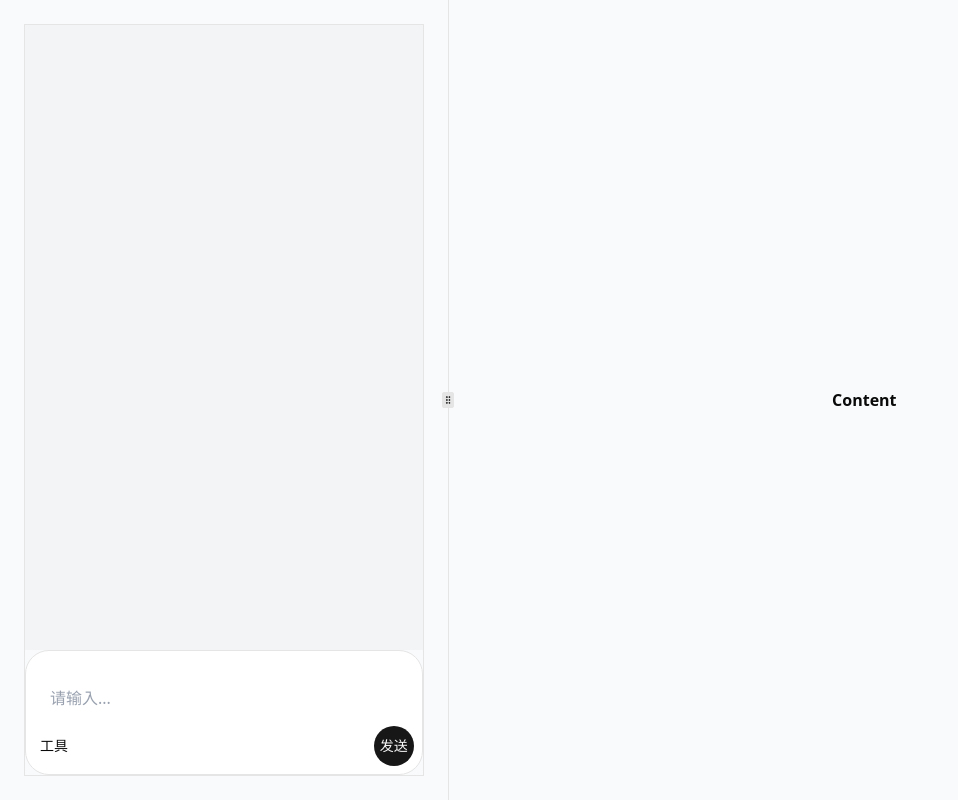
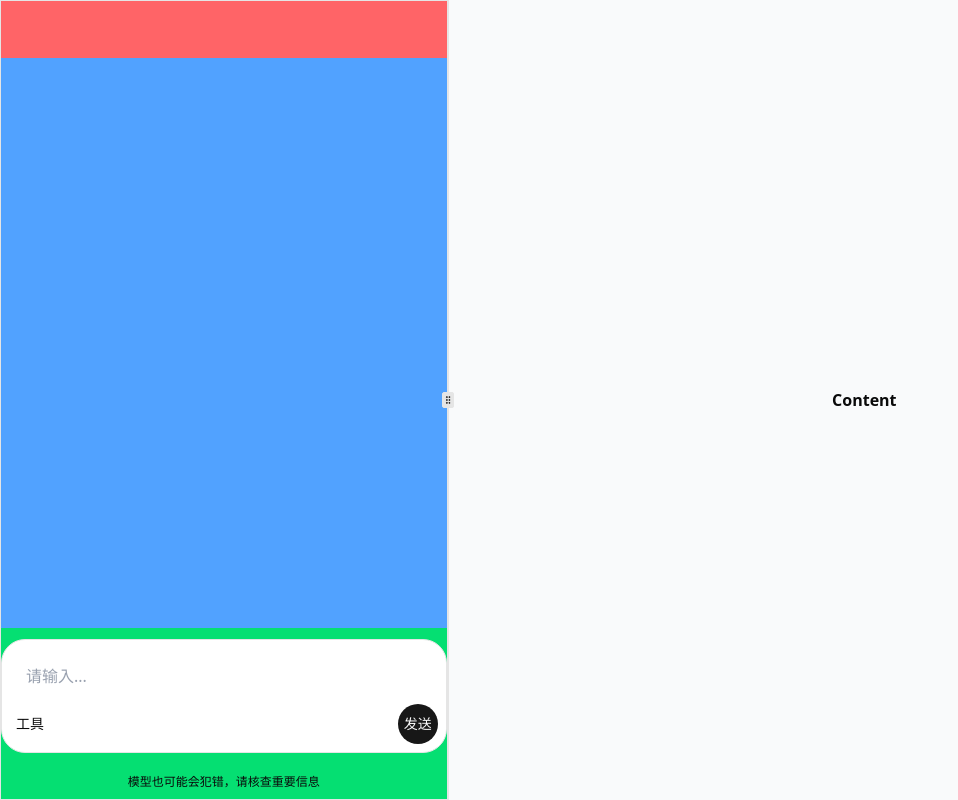
Before and after one commit to WakeUp-Jin/super-agent-platform, a Next.js app: page /work-space in a window 1280 px wide. Shown: the whole page, without its empty margins (0-958 px from the left). Built offline with nearby package versions, Linux system fonts and the light colour scheme.

Commit message:
feat:助手的聊天框部分完成，剩下消息组件和消息元素

```diff
--- a/app/globals.css
+++ b/app/globals.css
@@ -1,5 +1,5 @@
-@import "tailwindcss";
-@import "tw-animate-css";
+@import 'tailwindcss';
+@import 'tw-animate-css';
 
 @custom-variant dark (&:is(.dark *));
 
@@ -120,3 +120,9 @@
     @apply bg-background text-foreground;
   }
 }
+
+@layer components {
+  .custom-scrollbar {
+    @apply overflow-auto [&::-webkit-scrollbar]:w-2 [&::-webkit-scrollbar-thumb]:rounded-full [&::-webkit-scrollbar-thumb]:bg-gray-300 hover:[&::-webkit-scrollbar-thumb]:bg-gray-400 [&::-webkit-scrollbar-track]:bg-transparent;
+  }
+}
--- a/app/work-space/page.tsx
+++ b/app/work-space/page.tsx
@@ -28,7 +28,7 @@ export default function ResizablePanels() {
       className="h-screen"
     >
       <ResizablePanel defaultSize={35}>
-        <div className="flex h-full items-center justify-center p-6">
+        <div className="flex h-full items-center justify-center">
           {/* <span className="font-semibold">Sidebar</span>
            */}
            <ChatContainer messages={[]} onSend={() => {}} />
@@ -36,7 +36,7 @@ export default function ResizablePanels() {
       </ResizablePanel>
       <ResizableHandle withHandle />
       <ResizablePanel defaultSize={65}>
-        <div className="flex h-full items-center justify-center p-6">
+        <div className="flex h-full items-center justify-center">
           <span className="font-semibold">Content</span>
         </div>
       </ResizablePanel>
--- a/components/assistant-chat/chat-container.tsx
+++ b/components/assistant-chat/chat-container.tsx
@@ -54,19 +54,26 @@ export function ChatContainer({ messages, onSend, loading }: ChatProps) {
 
   return (
     <div className="flex h-full w-full flex-col overflow-hidden border">
+      <div id="tab-header" className="w-full basis-1/14 bg-red-400"></div>
+
       {/* 消息区 - 可滚动 */}
-      <div className="flex-1 basis-5/6 overflow-y-auto bg-gray-100 p-6">
+      <div id="message-select" className="w-full basis-10/14 bg-blue-400">
+        <div className="flex-1 basis-5/6 overflow-y-auto p-6">
           <ChatMessages messages={messages} />
           <div ref={messagesEndRef} />
         </div>
+      </div>
 
       {/* 输入栏 - 固定底部 */}
-      <div className="bg-background flex flex-none basis-1/6 flex-col justify-end rounded-3xl border">
+      <div id="chat-bootom" className="flex w-full basis-3/14 flex-col bg-green-400">
+        <div className="flex w-full basis-4/5 items-center justify-center">
+          <div className="flex w-full max-w-[567px] min-w-[134px]">
+            <div className="bg-background flex max-w-full flex-1 flex-col justify-end rounded-3xl border">
               <div className="m-2">
                 <div className="flex flex-row">
                   <div
                     contentEditable="true"
-              className="min-h-12 w-full rounded-lg border border-none p-4 empty:before:text-gray-400 empty:before:content-[attr(data-placeholder)] focus:outline-none"
+                    className="custom-scrollbar max-h-[150px] min-h-12 w-full rounded-lg border border-none p-4 empty:before:text-gray-400 empty:before:content-[attr(data-placeholder)] focus:outline-none"
                     id="editor"
                     data-placeholder="请输入..."
                   ></div>
@@ -81,6 +88,12 @@ export function ChatContainer({ messages, onSend, loading }: ChatProps) {
                     <Button className="h-10 w-10 rounded-full p-0">发送</Button>
                   </div>
                 </div>
+              </div>
+            </div>
+          </div>
+        </div>
+        <div className="flex w-full basis-1/5 items-center justify-center text-center text-xs">
+          <p>模型也可能会犯错，请核查重要信息</p>
         </div>
       </div>
     </div>
--- a/package.json
+++ b/package.json
@@ -32,6 +32,7 @@
     "postcss": "^8.5.3",
     "prettier": "^3.5.3",
     "prettier-plugin-tailwindcss": "^0.6.11",
+    "tailwind-scrollbar": "^4.0.2",
     "tailwindcss": "^4.1.7",
     "tw-animate-css": "^1.3.0",
     "typescript": "^5.8.3"
```
Also changed, not shown: 1 other file (tests, documents, lock files or other folders). Lines whose indentation alone changed are shown as unchanged.
